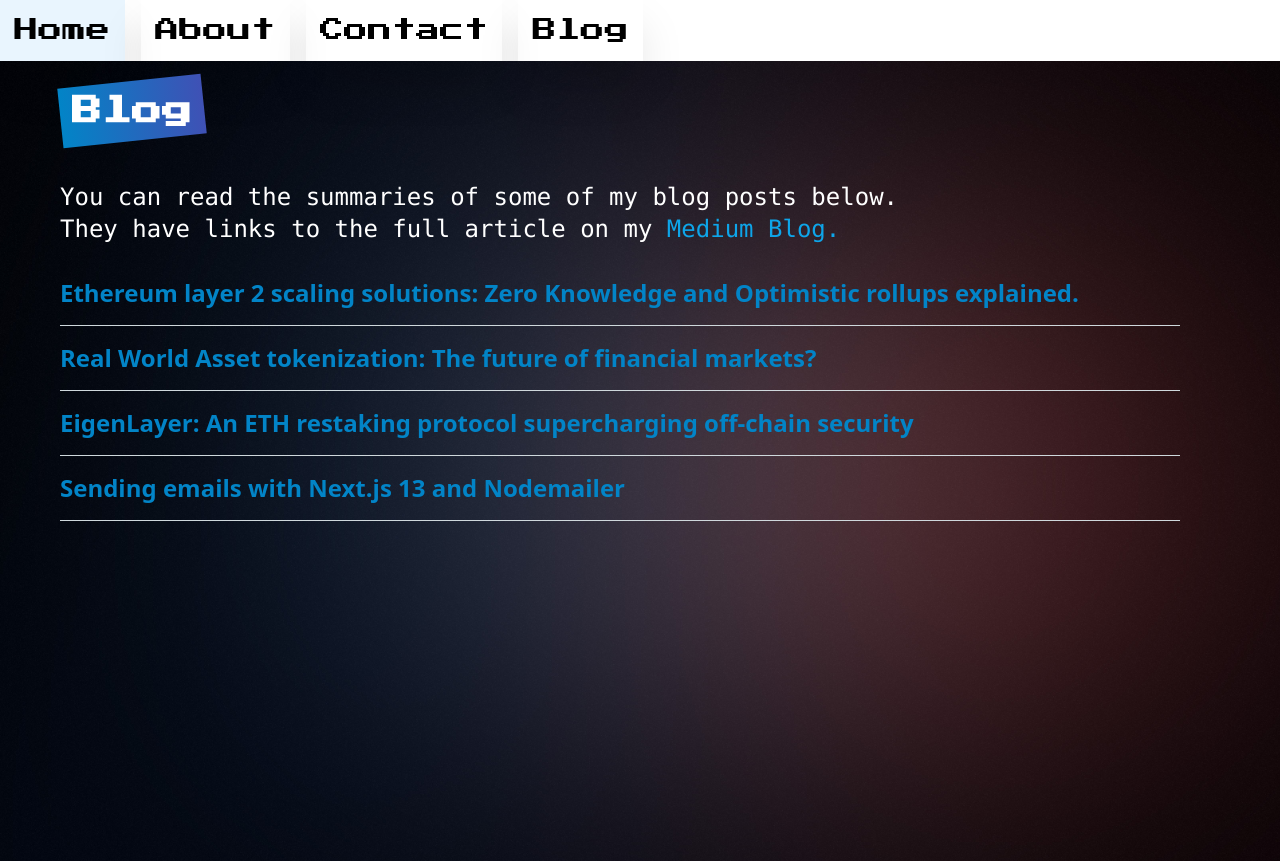
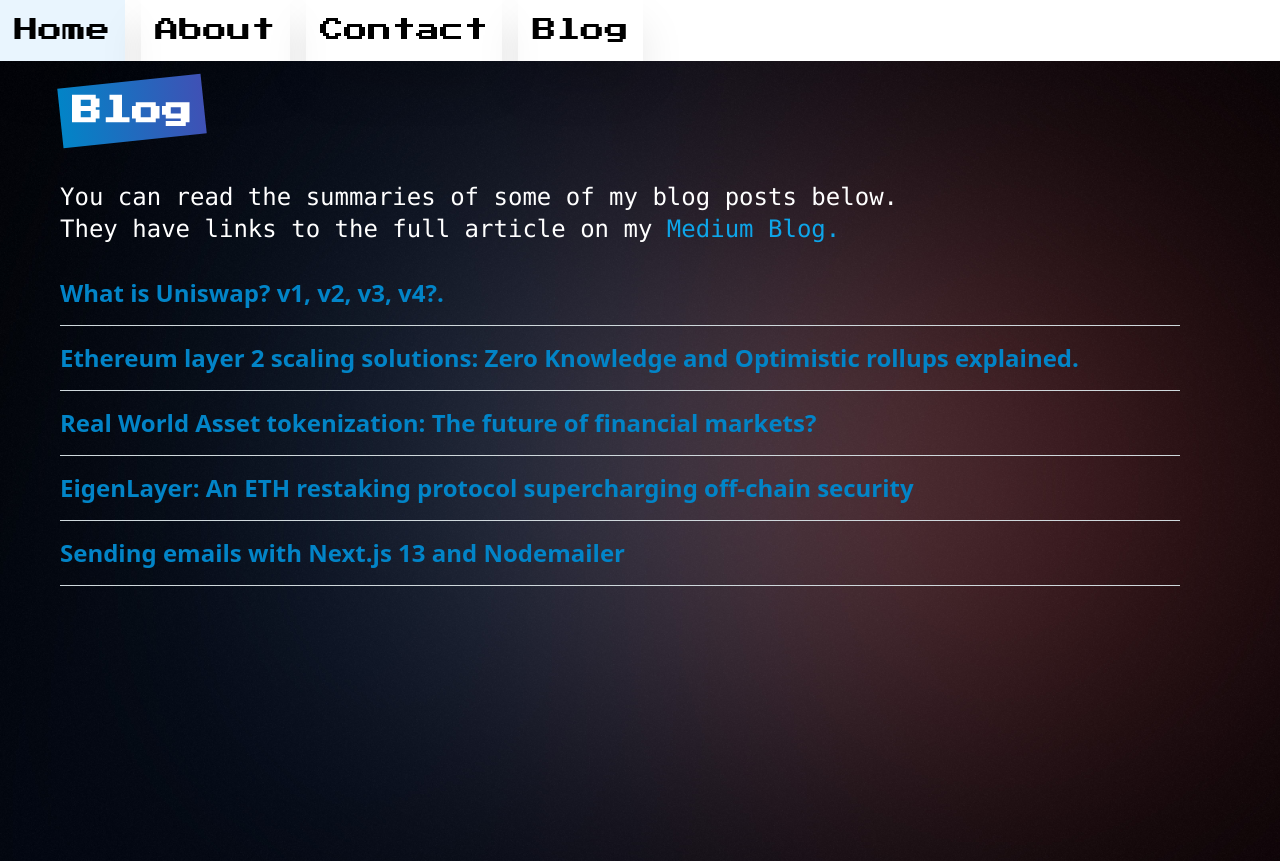
Before and after one commit to jamoowen/Portfolio-Next, a Next.js app: page /blog in a window 1280 px wide. Built offline with nearby package versions, Linux system fonts and the light colour scheme.

Commit message:
added blog post - uniswap

```diff
--- a/public/text/blog.jsx
+++ b/public/text/blog.jsx
@@ -2,6 +2,24 @@ import { Button } from "@material-tailwind/react";
 
 
 const articles = [
+    {
+        header: "What is Uniswap? v1, v2, v3, v4?.",
+        body:
+            <>
+                <a href="https://medium.com/@jamesowen.dev/what-is-uniswap-v1-v2-v3-v4-563440e0885f" target="_blank">
+                    <Button size="sm" color="blue" className="mb-2 " >
+                        Full article
+                    </Button>
+                </a>
+
+                <div>
+                Uniswap is currently the biggest decentralized exchange in Web3 and at the time of writing, has over
+                $3.3 billion of TVL (total value locked). They pioneered the automated market maker, which has become
+                a cornerstone of decentralized finance. Since launching in 2018, they released v2 in 2020 and v3 in 2023,
+                each with significant upgrades to the user experience and protocol function.
+                </div>
+            </>
+    },
     {
         header: "Ethereum layer 2 scaling solutions: Zero Knowledge and Optimistic rollups explained.",
         body:
```
